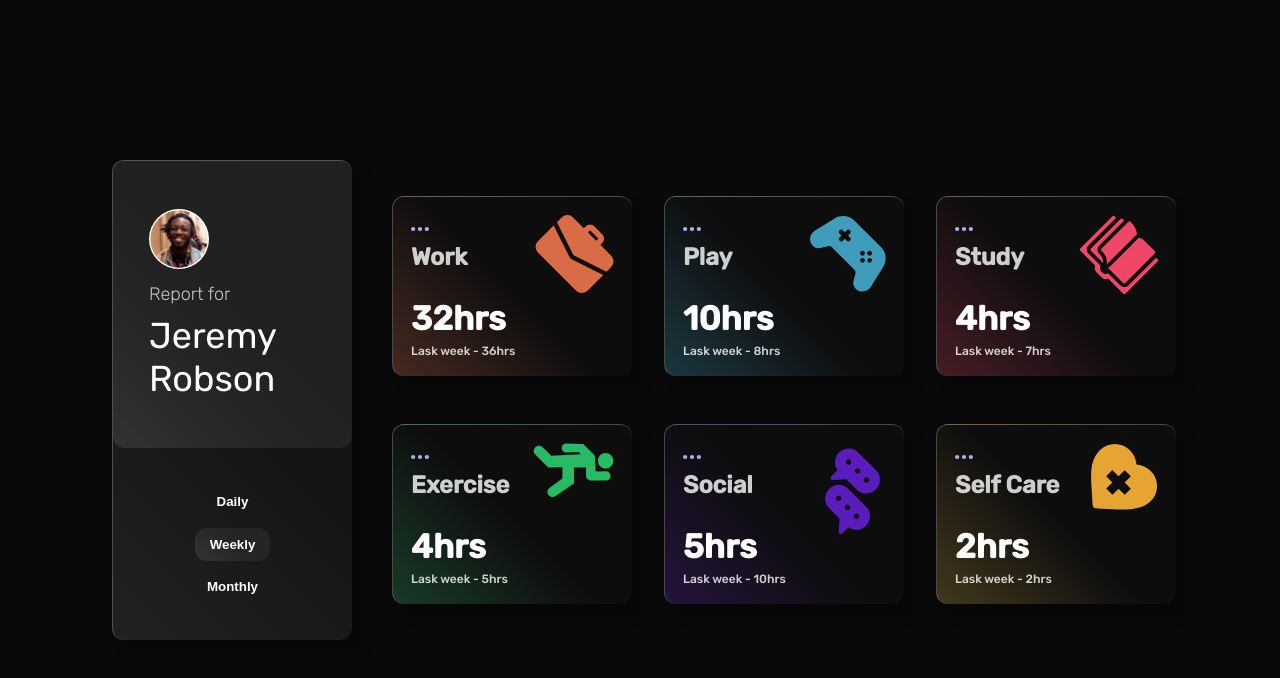
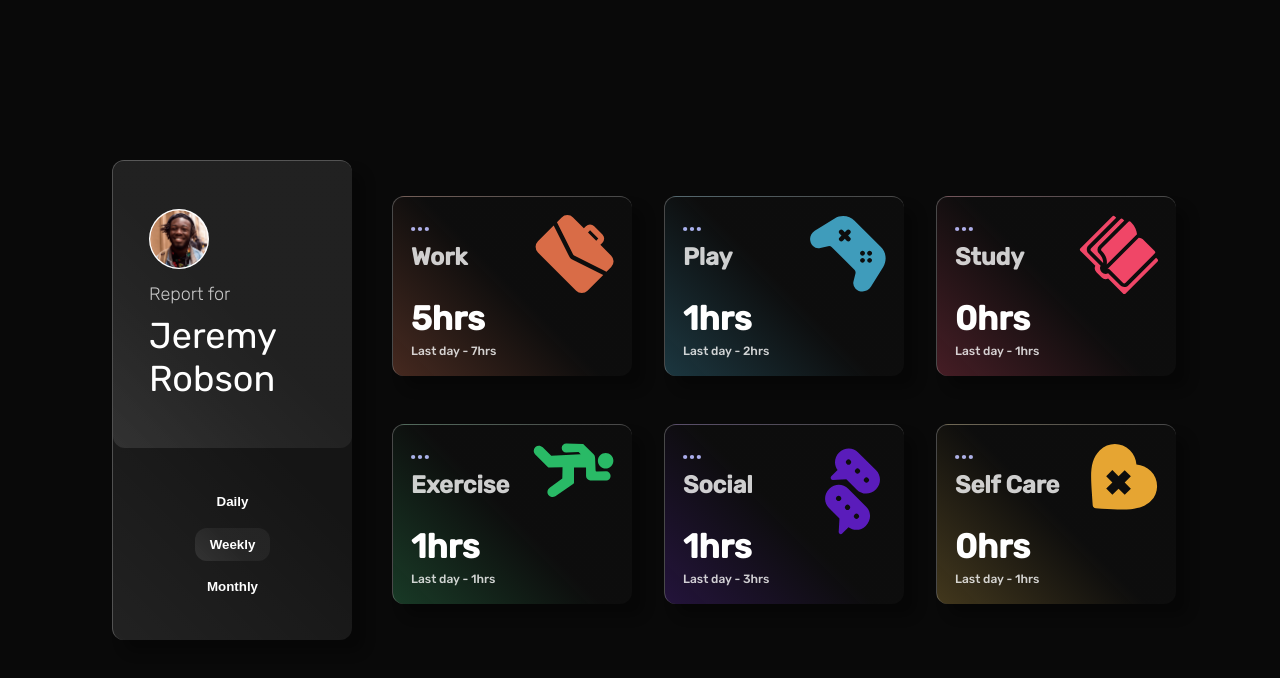
Before and after one commit to DarkDev56/time-tracking-dashboard-main, a plain HTML site: page index.html in a window 1280 px wide. Both pictures are taken after a click on the button "Daily". Drawn offline with Linux system fonts and the light colour scheme.

Commit message:
Completed styling

```diff
--- a/script.js
+++ b/script.js
@@ -1,6 +1,22 @@
 const reportCardContainer = document.getElementsByClassName("report-cards-container")[0];
-
+let cardsState = "weekly";
+let hover = new MouseEvent('mouseenter', {
+  'view': window,
+  'bubbles': true,
+  'cancelable': true
+});
 const getSnakeCase = x => x.split(" ").join("-").toLowerCase();
+const getWordForState = (word) => {
+  switch(word)
+  {
+    case "daily":
+      return "day";
+    case "weekly":
+      return "week";
+    case "monthly":
+      return "month"
+  }
+}
 
 function getReportCard(data)
 {
@@ -57,3 +73,35 @@ fetch("./data.json").then(res => res.json()).then(data => {
         getReportCard(item);
     }
 });
+
+function UpdateCards(type)
+{
+  if (type === cardsState) return;
+  else
+  {
+    cardsState = type;
+
+    fetch("./data.json").then(res => res.json()).then(data => {
+
+      for (let i = 0; i < data.length; i++)
+      {
+        const report = data[i];
+
+        const title = getSnakeCase(report.title);
+        const requiredTimeframes = report.timeframes[cardsState];
+        const reportCard = document.getElementById(`report-card-${title}`);
+        const currentTime = document.getElementById(`report-current-time-${title}`);
+        const previousTime = document.getElementById(`report-previous-time-${title}`);
+
+        setTimeout(() => {
+
+          reportCard.dispatchEvent(hover);
+          currentTime.innerText = `${requiredTimeframes.current}hrs`;
+          previousTime.innerText = `Last ${getWordForState(cardsState)} - ${requiredTimeframes.previous}hrs`;
+
+        }, i * 150);
+
+      }
+    });
+  }
+}
--- a/style.css
+++ b/style.css
@@ -250,7 +250,7 @@ aside
     }
 }
 
-@media screen and (min-height: 900px)
+@media screen and (min-width: 600px) and (min-height: 900px)
 {
     body
     {
@@ -317,7 +317,7 @@ aside
 
 }
 
-@media screen and (min-width: 1150px)
+@media screen and (min-width: 1150px) and (min-height: 625px)
 {
     :root
     {
```
Also changed, not shown: design/active-states.jpg (deleted), design/desktop-design.jpg (deleted), design/desktop-preview.jpg (deleted), design/mobile-design.jpg (deleted), 3 other files.
